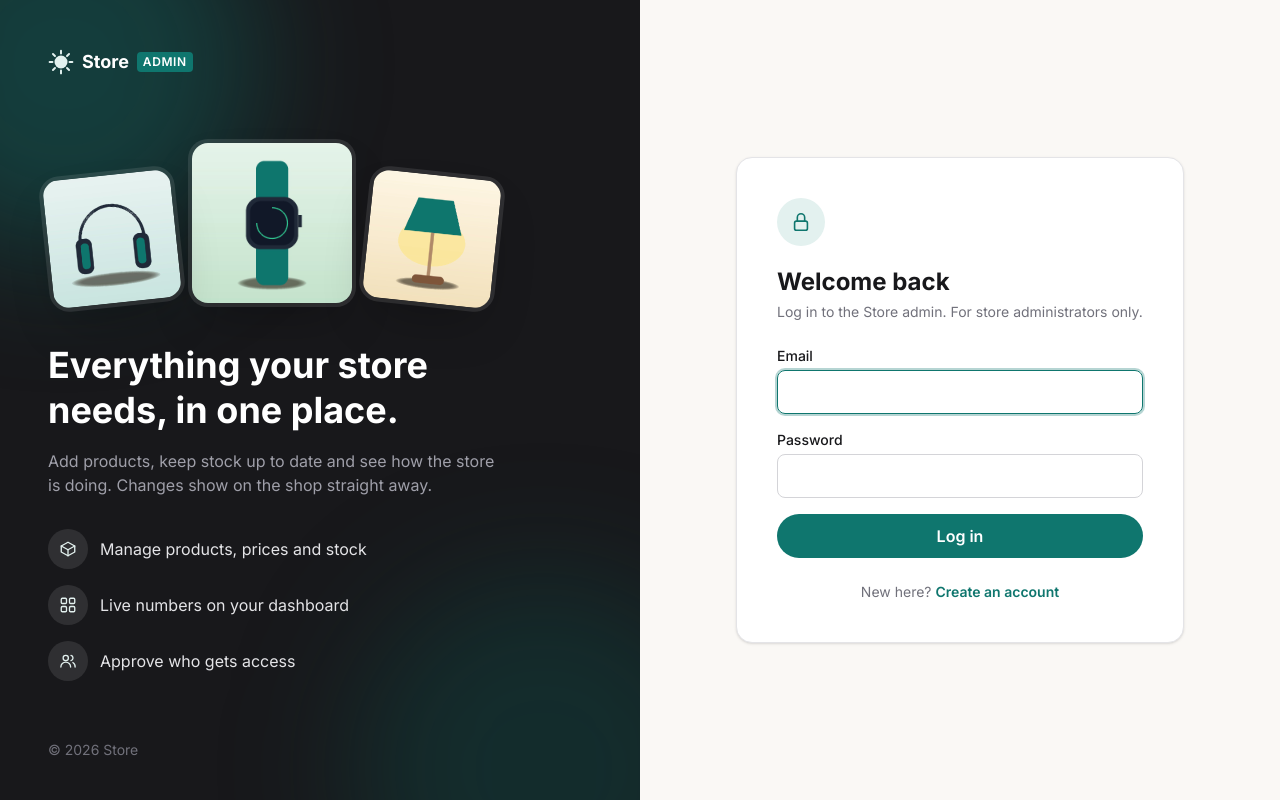
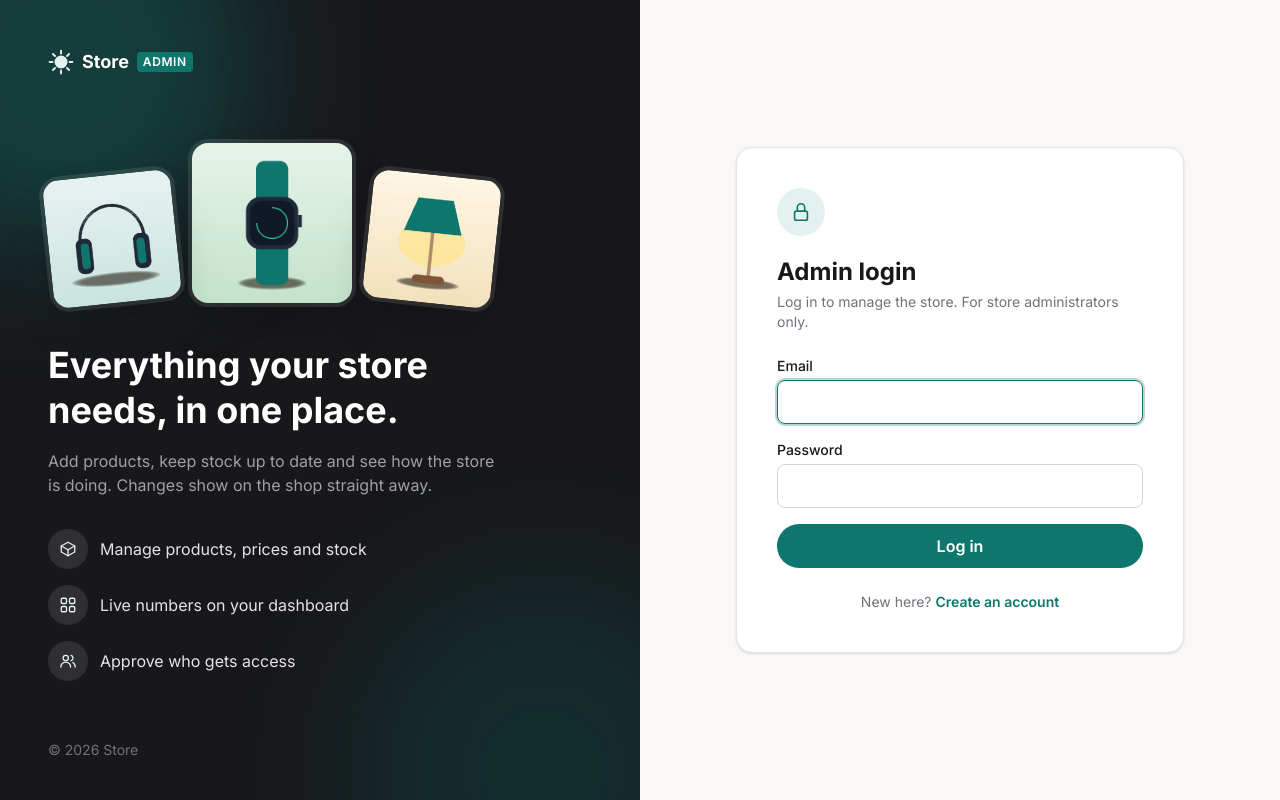
Before and after one commit to athenkosi-nomavila/store, a Laravel app: page /admin/login in a window 1280 px wide. Run offline with Laravel 12, Linux system fonts and the light colour scheme; style sheets or scripts are compiled from the project's sources.

Commit message:
Use 'Admin login' as the login page heading
Co-Authored-By: Claude Opus 5.5 (1M context) <noreply@anthropic.com>
Claude-Session: https://claude.ai/code/session_01Arh2H1rNcEfXu8XeTbBCxf

```diff
--- a/resources/views/admin/auth/login.blade.php
+++ b/resources/views/admin/auth/login.blade.php
@@ -4,8 +4,8 @@
 
 @section('content')
     <span class="flex h-12 w-12 items-center justify-center rounded-full bg-brand-50 text-brand-600"><x-icon name="lock" size="22" /></span>
-    <h1 class="mt-5 text-2xl font-bold">Welcome back</h1>
-    <p class="mt-1 text-sm text-zinc-500">Log in to the {{ config('app.name') }} admin. For store administrators only.</p>
+    <h1 class="mt-5 text-2xl font-bold">Admin login</h1>
+    <p class="mt-1 text-sm text-zinc-500">Log in to manage the store. For store administrators only.</p>
 
     <form method="POST" action="{{ route('admin.login') }}" class="mt-6 space-y-4">
         @csrf
```
Also changed, not shown: tests/Feature/AdminScreensTest.php (+1 -1 lines).
